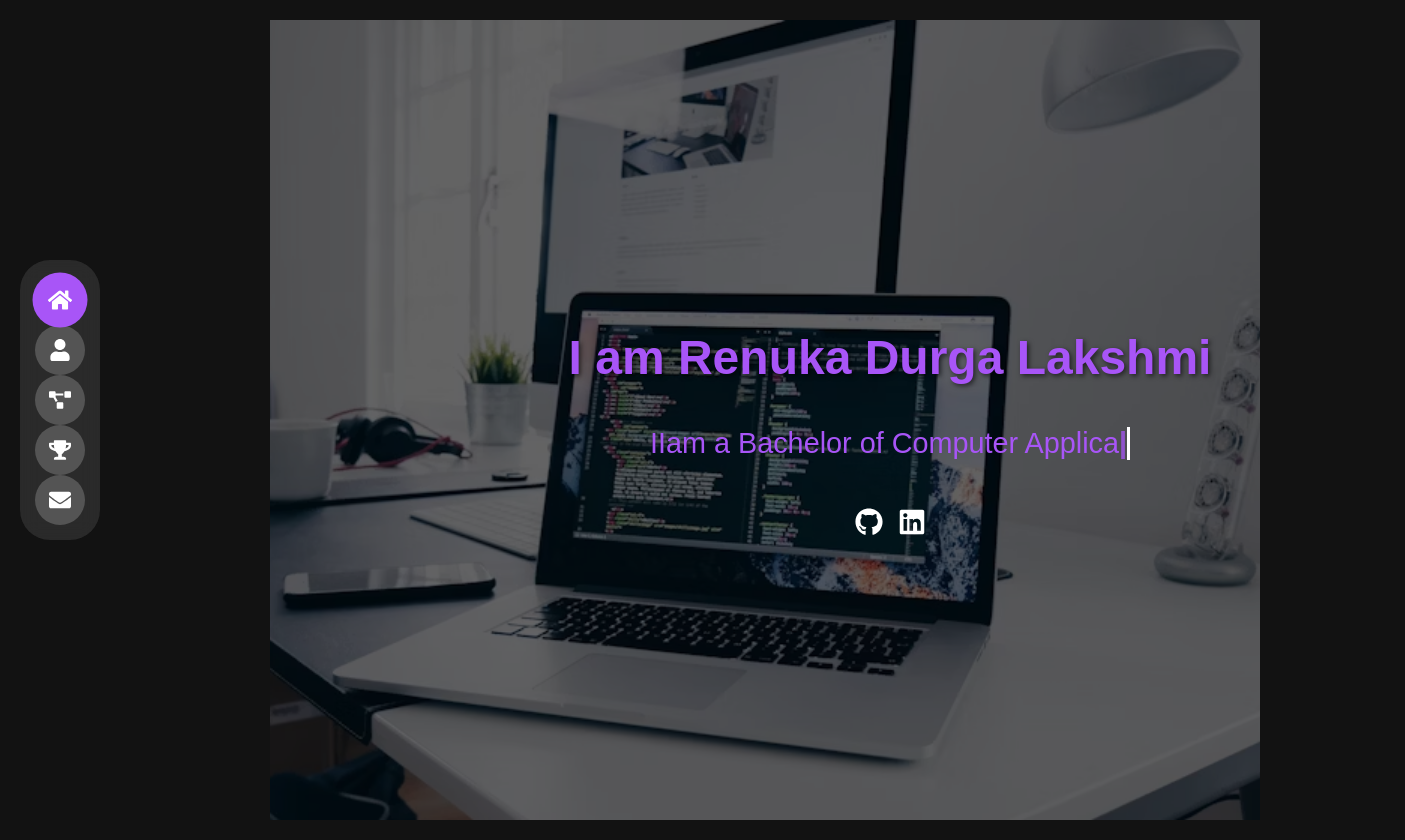
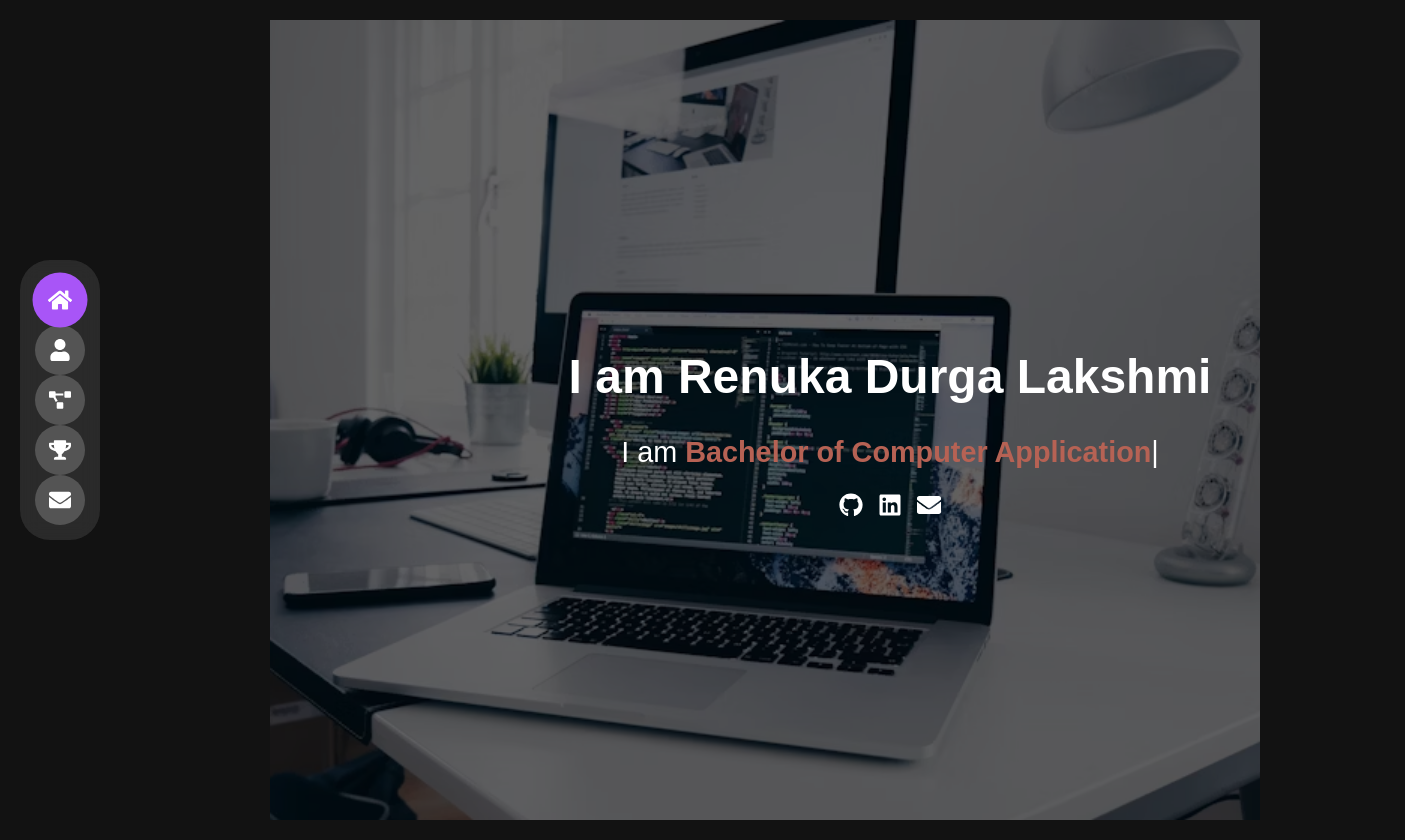
Before and after one commit to RenukaChowdary96/Portfolio, a React (Create React App) app: page / in a window 1280 px wide. Shown: the whole page, 1405 px wide, since content can reach past the window. Built offline with nearby package versions, Linux system fonts and the light colour scheme.

Commit message:
styles done for homepage

```diff
--- a/src/pages/Home.js
+++ b/src/pages/Home.js
@@ -1,14 +1,15 @@
 import React, { useState, useEffect } from "react";
 import { motion } from "framer-motion";
-import { FaGithub, FaLinkedin } from "react-icons/fa";
+import { FaGithub, FaLinkedin, FaEnvelope } from "react-icons/fa";
 import "../styles/Home.css";
 
 const sentences = [
-  "I am a Bachelor of Computer Applications student",
-  "I am a Full Stack Web Developer",
-  "I am a Python Developer",
-  "I am an Aspiring DevOps Engineer",
+    " a Bachelor of Computer Applications student",
+    " a Full Stack Web Developer",
+    " a Python Developer",
+    " an Aspiring DevOps Engineer",
   ];
+
 
 const Home = () => {
   const [index, setIndex] = useState(0);
@@ -46,14 +47,15 @@ const Home = () => {
         {/* Fixed Name */}
         <h1 className="name">I am Renuka Durga Lakshmi</h1>
 
-        {/* Dynamic Typing Effect */}
+        {/* Dynamic Typing Effect with "I am" in White */}
         <motion.h2
-          className="role typing-effect"
+          className="role-container"
           initial={{ opacity: 0 }}
           animate={{ opacity: 1 }}
           transition={{ duration: 1 }}
         >
-          {text}
+          <span className="constant-text">I am </span>
+          <span className="animated-role">{text}</span>
           <span className="cursor">|</span>
         </motion.h2>
 
@@ -65,7 +67,12 @@ const Home = () => {
   <a href="https://linkedin.com/in/YourLinkedInUsername" target="_blank" rel="noopener noreferrer">
     <FaLinkedin />
   </a>
+  <a href="mailto:Renukagaggara@gmail.com" target="_blank" rel="noopener noreferrer">
+    <FaEnvelope />
+  </a>
 </div>
+
+
       </div>
     </div>
   );
--- a/src/styles/Home.css
+++ b/src/styles/Home.css
@@ -8,6 +8,7 @@
     justify-content: center;
     text-align: center;
     color: white;
+    flex-direction: column;
 }
 
 .overlay {
@@ -27,36 +28,34 @@
 .name {
     font-size: 3rem;
     font-weight: bold;
-    color: #a855f7;
-    text-shadow: 2px 2px 5px rgba(0, 0, 0, 0.6);
+    color: white;
 }
 
-  .role {
+.role-container {
     font-size: 1.8rem;
     font-weight: 500;
-    color: white;
+    display: flex;
+    justify-content: center;
+    align-items: center;
     margin-top: 10px;
 }
 
-  /* Typing Effect */
-  .typing-effect {
-    color: #a855f7;
-    border-right: 3px solid white;
-    white-space: nowrap;
-    overflow: hidden;
-    display: inline-block;
+.constant-text {
+    color: white;
+    margin-right: 8px;
 }
 
-  .cursor {
-    color: #a855f7;
+.animated-role {
     font-weight: bold;
-    animation: blink 0.7s infinite;
+    animation: colorChange 3s infinite alternate;
 }
 
-  @keyframes blink {
-    50% {
-      opacity: 0;
-    }
+/* Animation to change colors dynamically */
+@keyframes colorChange {
+    0% { color: #a855f7; }
+    33% { color: #f59e0b; }
+    66% { color: #10b981; }
+    100% { color: #ef4444; }
 }
 
 /* Social Icons */
@@ -75,6 +74,40 @@
 }
 
 .social-icons a:hover {
+    transform: scale(1.1);
     color: #a855f7;
-    transform: scale(1.1);
 }
+
+/* Email Icon */
+.email {
+    display: flex;
+    align-items: center;
+    justify-content: center;
+    margin-top: 15px;
+    font-size: 18px;
+    color: white;
+    gap: 8px;
+}
+
+.email i {
+    font-size: 22px;
+    color: #a855f7;
+}
+.social-icons {
+    display: flex;
+    gap: 15px; /* Space between icons */
+    justify-content: center;
+    align-items: center;
+    margin-top: 20px;
+}
+
+.social-icons a {
+    font-size: 24px;
+    color: white;
+    transition: transform 0.2s ease-in-out;
+}
+
+.social-icons a:hover {
+    transform: scale(1.2);
+    color: #f59e0b; /* Yellow on hover */
+}
```
Lines whose indentation alone changed are shown as unchanged.
